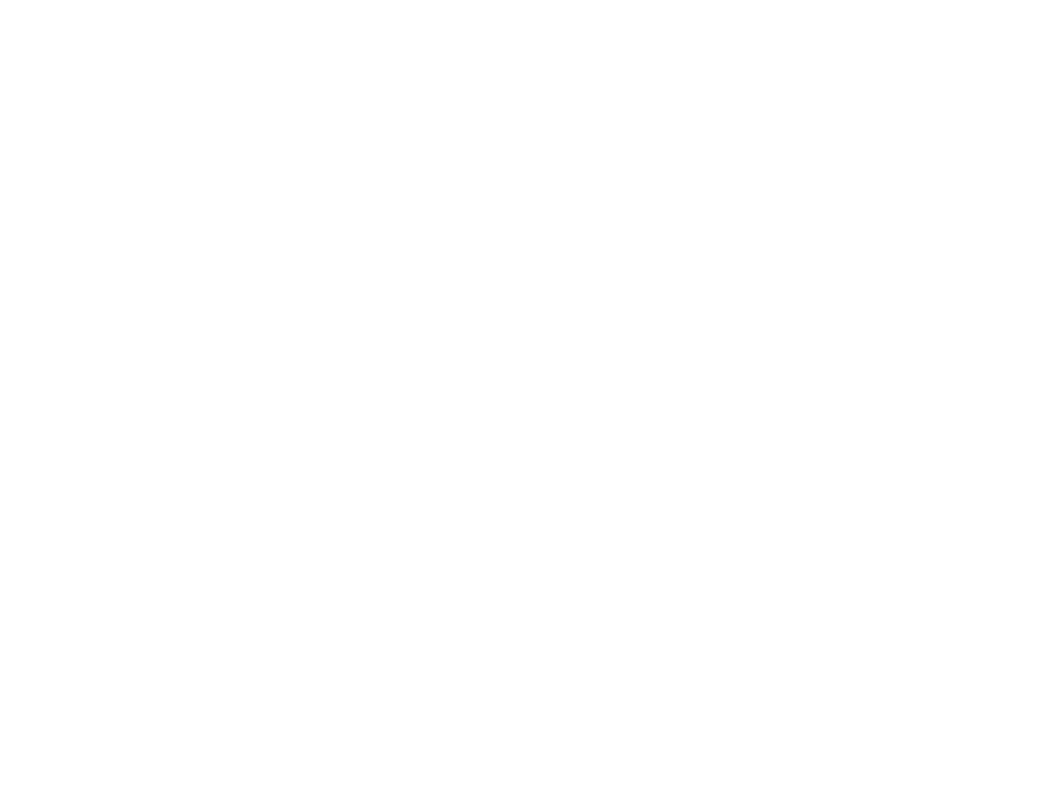
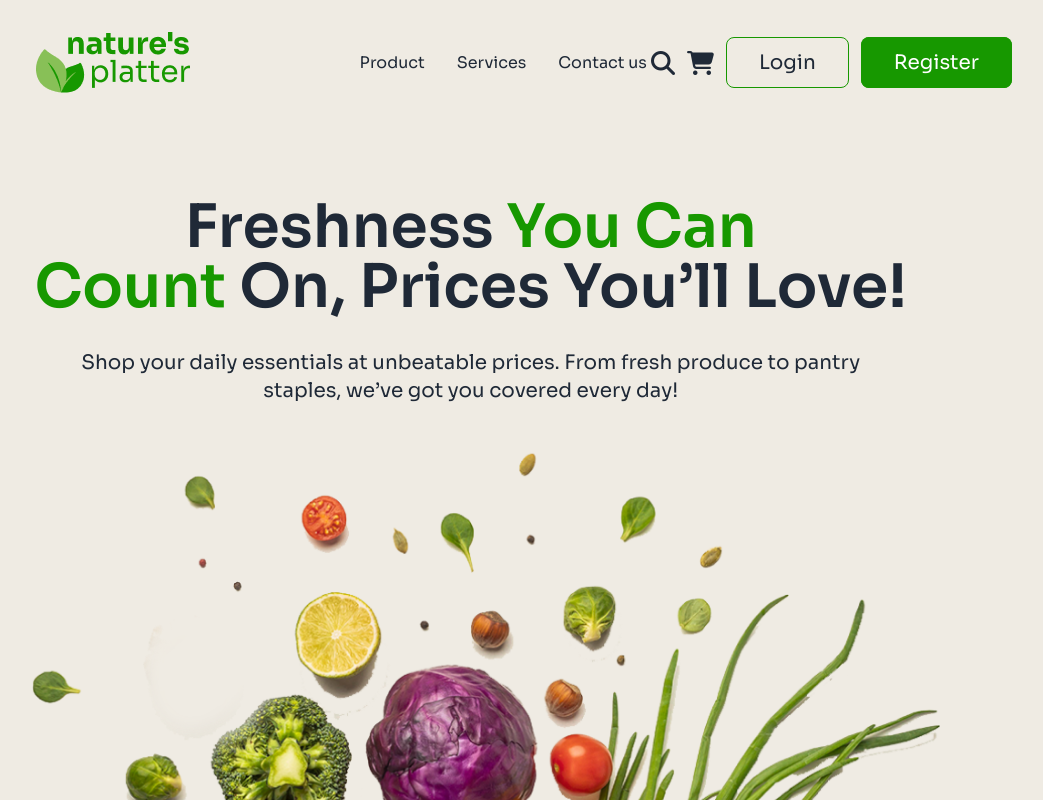
Before and after one commit to RaselMridha252/my-third-assignment, a plain HTML site: page index.html in a window 1280 px wide. Shown: the top 800 px of the page, without its empty margins (116-1159 px from the left). Drawn offline with nearby package versions, Linux system fonts and the light colour scheme.

Commit message:
i am cpmplete the header section

```diff
--- a/index.html
+++ b/index.html
@@ -4,6 +4,9 @@
     <meta charset="UTF-8">
     <meta name="viewport" content="width=device-width, initial-scale=1.0">
     <title>my-third-assignment</title>
+
+    <!-- font awesome cdn -->
+    <script src="https://kit.fontawesome.com/0d7e9eb10e.js" crossorigin="anonymous"></script>
 
     <!-- sora google font cdn -->
     <link rel="preconnect" href="https://fonts.googleapis.com">
@@ -22,12 +25,54 @@
         @theme {
           --color-clifford: #da373d;
           --font-display: "Sora", serif;
+          --color-regal-blue: #179800;
+
         }
       </style>
 </head>
 <body class="font-display">
 
-    <header></header>
+    <header class="bg-[#EFEBE3] pt-6">
+      <!-- navbar section -->
+      <nav class=" lg:mx-36">
+        <div class="navbar">
+          <div class="navbar-start">
+
+            <a class=""><img src="./c2-assets/logo-header.png" alt=""></a>
+          </div>
+          <div class="navbar-center hidden lg:flex">
+            <ul class=" menu-horizontal px-1">
+              <li class="mr-8"><a href="">Product</a></li>
+              <li class="mr-8"><a href="">Services</a></li>
+              <li><a href="">Contact us</a></li>
+            </ul>
+          </div>
+          <div class="navbar-end hidden lg:flex gap-3">
+            <i class="fa-solid fa-magnifying-glass text-2xl"></i>
+            <i class="fa-solid fa-cart-shopping text-2xl"></i>
+            <button><a class="font-normal text-xl border-[#179800] border px-8 py-3 rounded-lg">Login</a></button>
+            <button><a class=" bg-regal-blue font-normal text-xl text-white px-8 py-3 rounded-lg border-[#179800] border">Register</a></button>
+          </div>
+
+          <!-- mobile view  -->
+          <div class="lg:hidden ml-36 md:ml-64 text-[#179800]"><i class="fa-solid fa-bars text-6xl"></i></div>
+
+        </div>
+      </nav>
+
+      <!-- banner section -->
+       <section class="mt-24 text-center max-w-11/12">
+       <div class="flex flex-col items-center mx-auto">
+        <h1 class="font-semibold lg:text-6xl text-3xl">Freshness <span class="text-regal-blue">You Can</span> <br>
+          <span class="text-regal-blue">Count</span> On, Prices You’ll Love!</h1>
+          <p class="font-normal lg:text-xl text-base mt-8 mb-9">Shop your daily essentials at unbeatable prices. From fresh produce to pantry <br> staples, we’ve got you covered every day!</p>
+          <img class="lg:w-4/5" src="./c2-assets/hero-vegetables.png" alt="">
+       </div>
+
+
+
+      </section>
+    </header>
 
 
     <main></main>
```
Also changed, not shown: tailwind.config.js (added).
